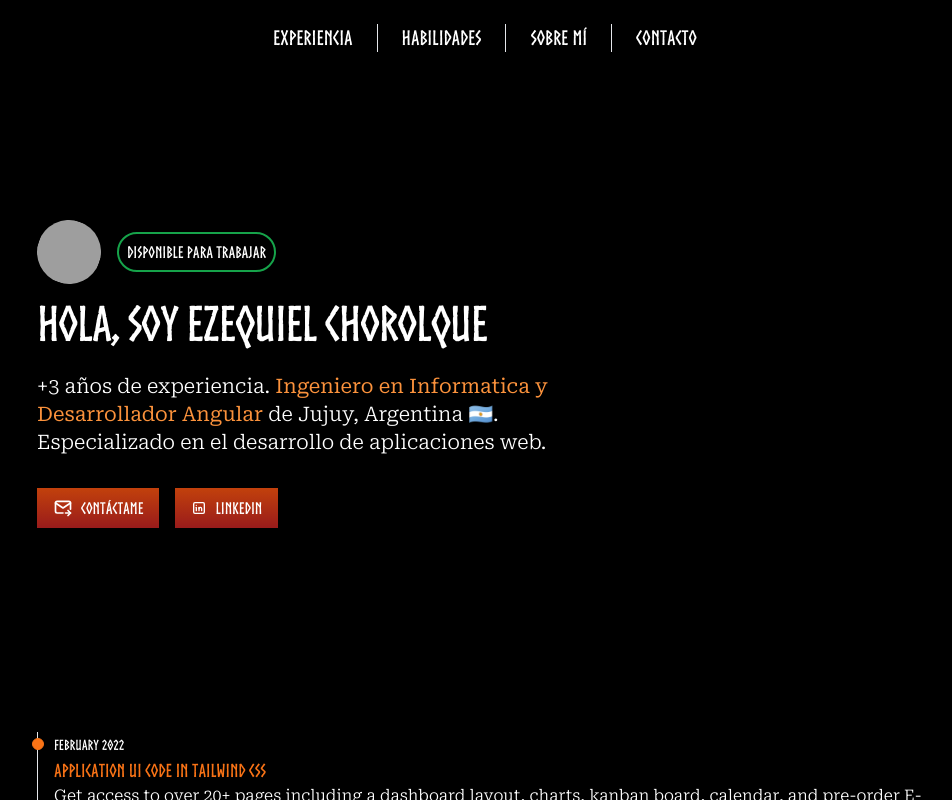
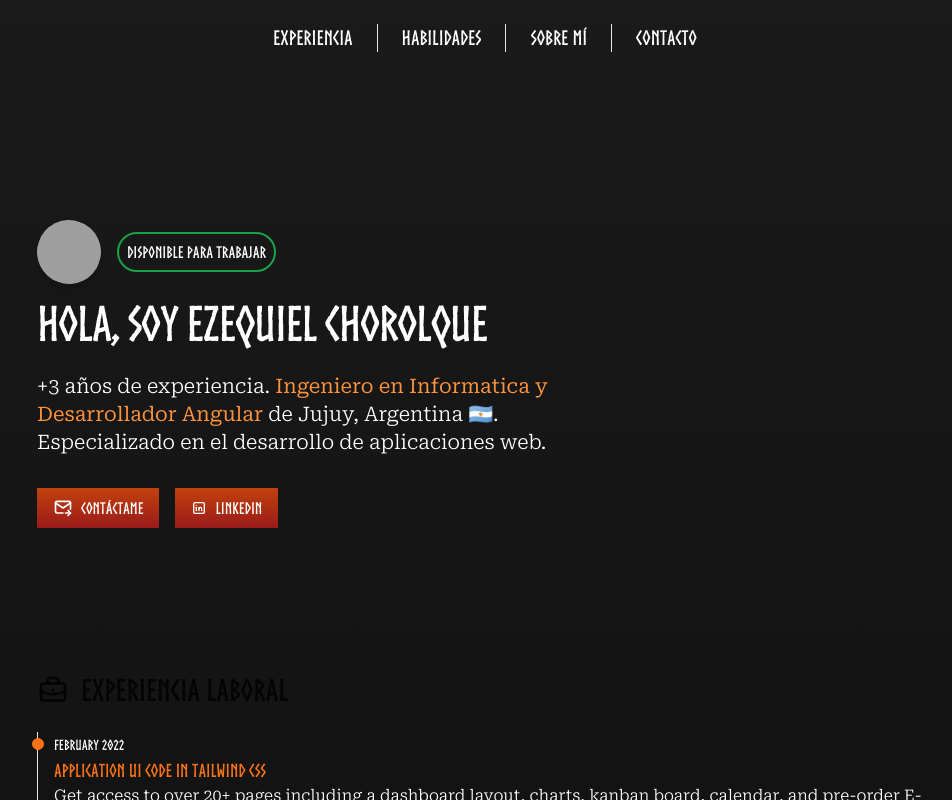
Before and after one commit to DevEzequiel14/porfolio, an Angular app: page / in a window 1280 px wide. Shown: the top 800 px of the page, without its empty margins (155-1107 px from the left). Built offline with nearby package versions, Linux system fonts and the light colour scheme; grey boxes are pictures that could not be loaded.

Commit message:
background at body

```diff
--- a/src/index.html
+++ b/src/index.html
@@ -7,7 +7,7 @@
   <meta name="viewport" content="width=device-width, initial-scale=1">
   <link rel="icon" type="image/x-icon" href="favicon.ico">
 </head>
-<body class="text-white bg-black" >
+<body class="text-white">
   <app-root></app-root>
 </body>
 </html>
--- a/src/styles.scss
+++ b/src/styles.scss
@@ -1,13 +1,13 @@
 /* You can add global styles to this file, and also import other style files */
-@import url('https://fonts.googleapis.com/css2?family=Roboto+Serif:ital,opsz,wght@0,8..144,100..900;1,8..144,100..900&display=swap');
+@import url("https://fonts.googleapis.com/css2?family=Roboto+Serif:ital,opsz,wght@0,8..144,100..900;1,8..144,100..900&display=swap");
 
 @tailwind base;
 @tailwind components;
 @tailwind utilities;
 
 @font-face {
-  font-family: 'Norse';
-  src: url('./assets/fonts/Norsebold.ttf') format('truetype');
+  font-family: "Norse";
+  src: url("./assets/fonts/Norsebold.ttf") format("truetype");
   font-weight: normal;
   font-style: normal;
 }
@@ -23,5 +23,5 @@
 }
 
 body {
-  @apply font-sans;
+  background: linear-gradient(to bottom, #1a1a1a 0%, #111111 50%, #000000 100%);
 }
```
